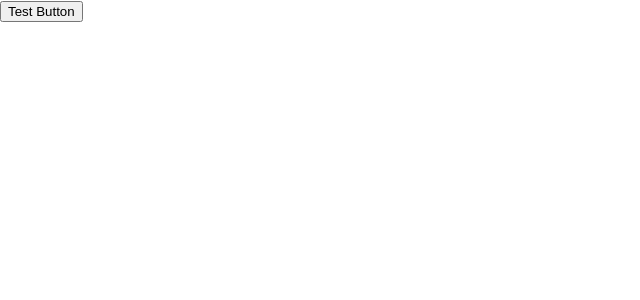
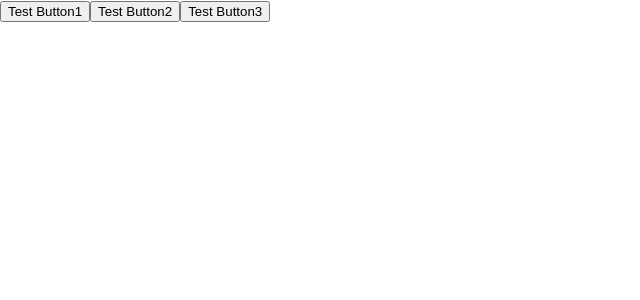
Before and after one commit to vitoraok1/trybe-exercises, a React (Create React App) app in the folder section-03-components-events-and-forms-with-react/day-01-components-with-states-and-events/fixation-exercises/exercise-01/fancy-buttons/: page / in a window 1280 px wide. Shown: the top 300 px of the page, without its empty margins (0-640 px from the left). Built offline with nearby package versions, Linux system fonts and the light colour scheme.

Commit message:
Creation of two more buttons associated with functions that print a log

```diff
--- a/section-03-components-events-and-forms-with-react/day-01-components-with-states-and-events/fixation-exercises/exercise-01/fancy-buttons/src/App.js
+++ b/section-03-components-events-and-forms-with-react/day-01-components-with-states-and-events/fixation-exercises/exercise-01/fancy-buttons/src/App.js
@@ -1,15 +1,25 @@
 import React from 'react';
 import './App.css';
 
-function clickButton() {
-  console.log('Test log');
+function clickButton1() {
+  console.log('Test log one');
+}
+
+function clickButton2() {
+  console.log('Test log two');
+}
+
+function clickButton3() {
+  console.log('Test log three');
 }
 
 class App extends React.Component {
   render() {
     return (
       <div>
-        <button onClick={clickButton}>Test Button</button>
+        <button onClick={clickButton1}>Test Button1</button>
+        <button onClick={clickButton2}>Test Button2</button>
+        <button onClick={clickButton3}>Test Button3</button>
       </div>
     );
   }
```
